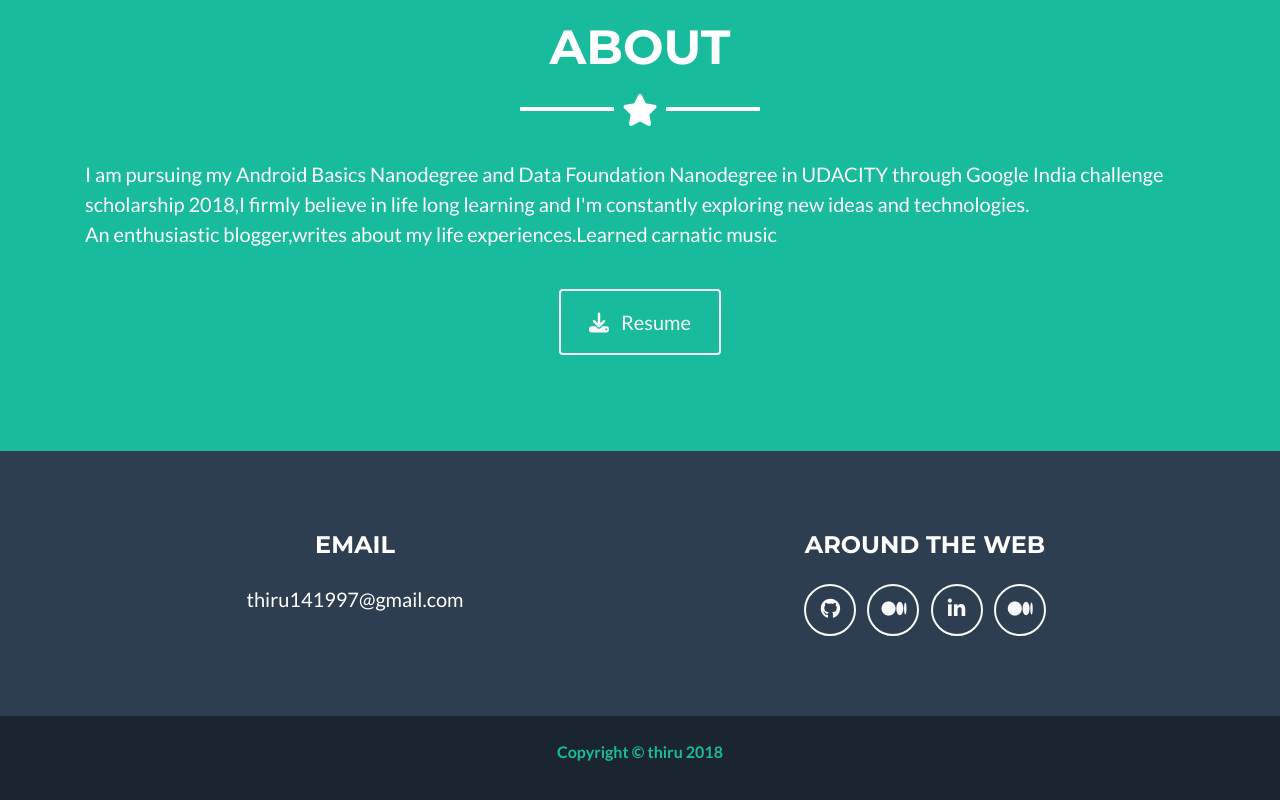
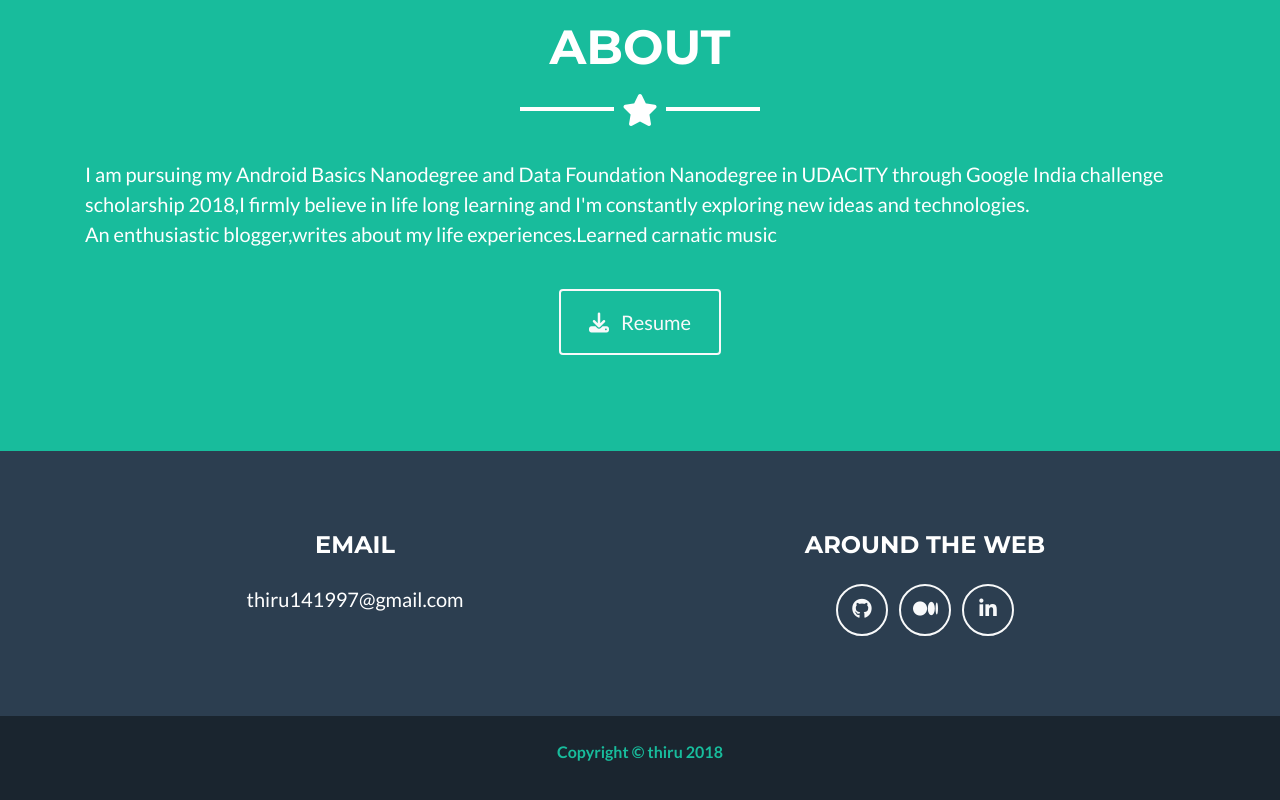
Before and after one commit to thirulak/thiru, a plain HTML site: page index.html in a window 1280 px wide. Shown: the part 1197-1997 px from the top of the page. Drawn offline with nearby package versions, Linux system fonts and the light colour scheme.

Commit message:
Update index.html

```diff
--- a/index.html
+++ b/index.html
@@ -138,12 +138,7 @@
                 <i class="fa  fa-linkedin"></i>
               </a>
             </li>
-            <li class="list-inline-item">
-              <a class="btn btn-outline-light btn-social text-center rounded-circle" target="blank" rel="noopener" href="https://medium.com/@lakmariappan1997">
-                <i class="fa  fa-medium"></i>
-              </a>
-            </li>
-          </ul>
+            </ul>
         </div>
       </div>
     </div>
```
